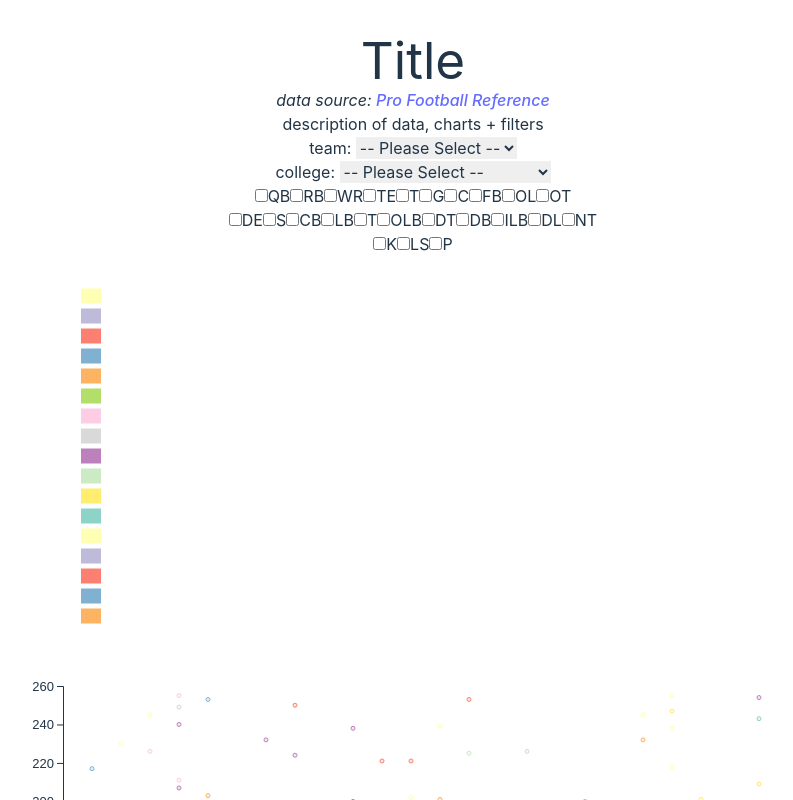
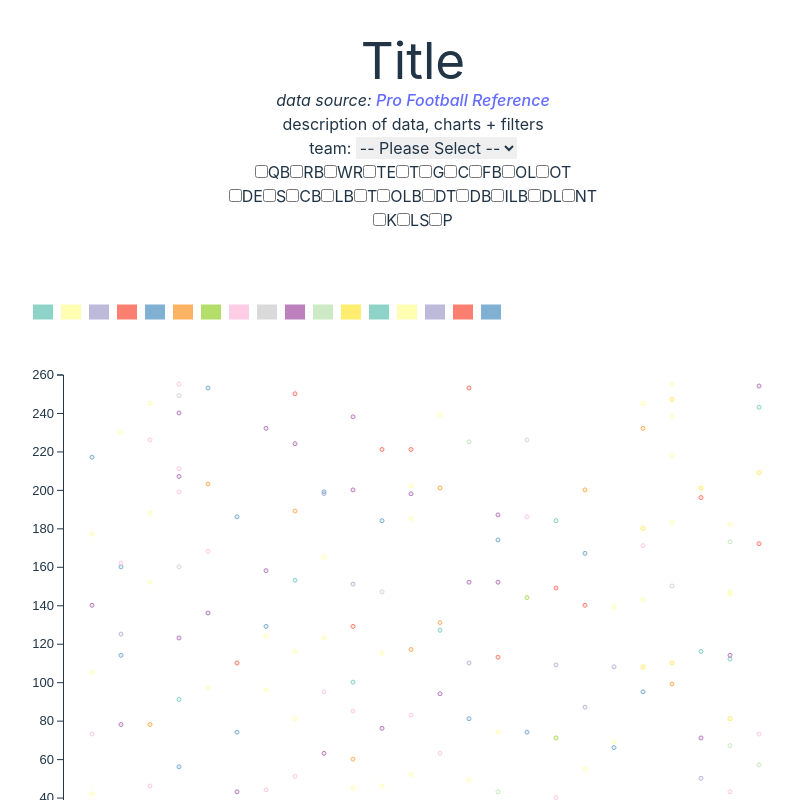
Before and after one commit to dmalary/nfl_draft-dashboard, a React (Vite) app in the folder react-d3-nfl_dashboard/: page / in a window 1280 px wide. Shown: the top 800 px of the page, without its empty margins (227-1020 px from the left). Built offline with nearby package versions, Linux system fonts and the light colour scheme.

Commit message:
feat: basic update on data change, needs major cleaning

```diff
--- a/react-d3-nfl_dashboard/components/DropdownFilter.jsx
+++ b/react-d3-nfl_dashboard/components/DropdownFilter.jsx
@@ -2,13 +2,13 @@
 
 import { useState } from 'react';
 
-const DropdownFilter = ({ filterKey, data, getDataFilter }) => {
+const DropdownFilter = ({ filterKey, data, handleFilterUpdate }) => {
   const [filter, setFilter] = useState('');
 
-  const handleChangeFilter = (event) => {
-    console.log(event.target.value);
-    setFilter(event.target.value);
-    getDataFilter(filterKey, event.target.value);
+  const handleChangeFilter = (e) => {
+    console.log(e.target.value);
+    setFilter(e.target.value);
+    handleFilterUpdate(filterKey, e.target.value);
   }
 
   // console.log('filterKey', filterKey)
--- a/react-d3-nfl_dashboard/components/RadioFilter.jsx
+++ b/react-d3-nfl_dashboard/components/RadioFilter.jsx
@@ -2,37 +2,30 @@
 
 import { useState } from 'react';
 
-const teamOrg = {
+const positionKeys = {
   offense: ["QB", "RB", "WR", "TE", "T", "G", "C", "FB", "OL", "OT"],
   defense: ["DE", "S", "CB", "LB", "T", "OLB", "DT", "DB", "ILB", "DL", "NT",],
   specialteams: ["K", "LS", "P"],
 }
 
-const RadioFilter = () => {
-// const RadioFilter = ({ filterKey, data, getDataFilter }) => {
-  // const [filter, setFilter] = useState('');
-
-  // const handleChangeFilter = (event) => {
-  //   console.log(event.target.value);
-  //   setFilter(event.target.value);
-  //   getDataFilter(filterKey, event.target.value);
-  // }
-
-  // console.log('filterKey', filterKey)
-  // console.log('data', data)
-
-
+const RadioFilter = ({ handleFilterUpdate }) => {
   const [selectedCheckboxes, setSelectedCheckboxes] = useState([]);
 
   const handleCheckboxChange = (option) => {
     if (selectedCheckboxes.includes(option)) {
       setSelectedCheckboxes(selectedCheckboxes.filter(item => item !== option));
+      handleFilterUpdate("position", selectedCheckboxes)
     } else {
       setSelectedCheckboxes([...selectedCheckboxes, option]);
+      handleFilterUpdate("position", selectedCheckboxes)
     }
   };
 
-  console.log('selectedCheckboxes', selectedCheckboxes)
+  // const handleChange = (e) => {
+  //   handleFilterUpdate(index, e.target.value);
+  // };
+
+  // console.log('selectedCheckboxes', selectedCheckboxes)
 
   return (
     <div>
@@ -40,7 +33,7 @@ const RadioFilter = () => {
         {/* <NavBar dataParams={dataParams}/> */}
         {/* filters trigger highlights & fade out css */}
         <div className='p-4'>
-          {teamOrg.offense.map((position, index) => (
+          {positionKeys.offense.map((position, index) => (
             <label key={index}>
               <input
                 type="checkbox"
@@ -54,7 +47,7 @@ const RadioFilter = () => {
           ))}
         </div>
         <div className='p-4'>
-          {teamOrg.defense.map((position, index) => (
+          {positionKeys.defense.map((position, index) => (
             <label key={index}>
               <input
                 type="checkbox"
@@ -68,7 +61,7 @@ const RadioFilter = () => {
           ))}
         </div>
         <div className='p-4'>
-          {teamOrg.specialteams.map((position, index) => (
+          {positionKeys.specialteams.map((position, index) => (
             <label key={index}>
               <input
                 type="checkbox"
--- a/react-d3-nfl_dashboard/components/ScatterChart.jsx
+++ b/react-d3-nfl_dashboard/components/ScatterChart.jsx
@@ -2,6 +2,8 @@
 
 import { useEffect } from "react";
 import * as d3 from 'd3';
+
+// import ChartLegend from '../components/ChartLegend';
 
 const margin = {
   top: 30,
@@ -39,6 +41,8 @@ const ScatterChart = ({ width, height, data }) => {
     .scaleOrdinal(d3.schemeSet3)
     .domain(data.map((d) => d.position));
 
+  const keys = [... new Set(data.flatMap((d) => d.position))].filter(d => d != null);
+
   useEffect(() => {
     d3.select(".x-axis-scatter")
       .call(xAxis)
@@ -56,7 +60,36 @@ const ScatterChart = ({ width, height, data }) => {
 
   return (
     <div className="container">
-      <svg className="viz-scatter" width={width} height={height} viewBox={`0 0 ${width} ${height}`}>
+      {/* <ChartLegend data={data}/> */}
+      <svg className="viz-scatter" width={width} height={height + height / 4} viewBox={`0 0 ${width} ${height - height / 8}`}>
+        <g className="viz-legend">
+          {/* {data.map((d, i) => { */}
+          {keys.map((d, i) => {
+            // const x = Math.min(width - 2, height - 2) / 2 - 70 + 14;
+            // const y = -height / 4 + i * 20 + 20;
+
+            const x = 20 + i * 28;
+            const y = -40
+
+            return (
+              <g key={d}>
+                <rect x={x} y={y} width={20} height={15} fill={color(d)} />
+                <text
+                  x={x}
+                  y={y}
+                  // dx={25}
+                  dy={25}
+                  fontSize={13}
+                  alignmentBaseline="hanging"
+                  fill='#fff'
+                  // textAnchor="middle"
+                >
+                  {d}
+                </text>
+              </g>
+            );
+          })}
+        </g>
         <g className="circles">
           {data.map((d, i) => (
             d.pick !== null && d.pick !== "" &&
@@ -75,7 +108,6 @@ const ScatterChart = ({ width, height, data }) => {
         </g>
         <g className="x-axis-scatter" transform={`translate(0,${bottom})`}></g>
         <g className="y-axis-scatter" transform={`translate(${margin.left},0)`}></g>
-
       </svg>
     </div>
   )
--- a/react-d3-nfl_dashboard/src/App.jsx
+++ b/react-d3-nfl_dashboard/src/App.jsx
@@ -8,8 +8,6 @@ import './App.css'
 import DropdownFilter from '../components/DropdownFilter';
 import RadioFilter from '../components/RadioFilter';
 import ScatterChart from '../components/ScatterChart';
-import ChartLegend from '../components/ChartLegend';
-// import PieChart from '../components/PieChart';
 
 import data from '../data/data.json'
 
@@ -26,61 +24,61 @@ const filters = {
 
 const App = () => {
   const [chartFilter, setChartFilter] = useState([]);
+  const [dataUpdate, setDataUpdate] = useState(data.filter(d => d.team === "NYG" && d.position));
 
   const teams = [... new Set(data.flatMap((d) => d.team))].filter(d => d != null && d !== "").sort(d3.ascending);
-  const colleges = [... new Set(data.flatMap((d) => d.college))].filter(d => d != null).sort(d3.ascending);
+  // const colleges = [... new Set(data.flatMap((d) => d.college))].filter(d => d != null).sort(d3.ascending);
 
-  // const getDataFilter = (filter, value) => {
-  //   console.log('filter', filter)
-  //   console.log('value', value)
-
-  //   setChartData(data.filter(d => d[filter] === value))
-
-  // }
-  const scatterData = data.filter(d => d.team === "NYG" && d.position)
-  // const scatterData = data.filter(d => d.team === "NYG" && d.position === "WR" && d.position)
+  // const scatterData = data.filter(d => d.team === "NYG" && d.position)
+  // const scatterData = data.filter(d => d.team === "NYG" && d.position === "RB" && d.position)
+  const scatterData = data.filter(d => d.team === "NYG" && (d.position === "WR" || d.position === "TE") && d.position)
+  // const scatterData = data.filter(d => (d.position === "WR" || d.position === "TE") && d.position)
 
   const handleFilterUpdate = (index, value) => {
     const newChartFilter = [...chartFilter];
     console.log('newChartFilter', newChartFilter)
     newChartFilter[index] = value;
     setChartFilter(newChartFilter);
+
+    setDataUpdate(data.filter(d => d.team === chartFilter.team && d.position))
+
+    console.log('dataUpdate', dataUpdate)
   };
-  console.log('chartFilter', chartFilter);
+  console.log('chartFilter', chartFilter.team);
 
   return (
-      // add navbar that filters & returns data from dropdown with hooks
-    <div>
-      <div className='w-1/4'>
-        <h1>Title</h1>
-      </div>
-      <div>
-        <div className='w-1/4 p-2'>
+    <div className='flex'>
+      <div className='w-1/3'>
+        <div className=''>
+          <h1>Title</h1>
+        </div>
+        <div className=' p-2'>
           <p><i>data source: <a href="http://https://www.pro-football-reference.com/">Pro Football Reference</a></i></p>
           <p>description of data, charts + filters</p>
         </div>
         <div className='flex'>
-          <div className='w-1/3 p-4'>
+          <div className='w-7/8 p-4'>
             <div className='p-1'>
               <DropdownFilter filterKey={filters.team} data={teams} handleFilterUpdate={handleFilterUpdate}/>
             </div>
-            <div className='p-1'>
+            {/* <div className='p-1'>
               <DropdownFilter filterKey={filters.college} data={colleges} handleFilterUpdate={handleFilterUpdate}/>
-            </div>
+            </div> */}
             <div className='p-1'>
               <RadioFilter handleFilterUpdate={handleFilterUpdate}/>
             </div>
+            {/* ADD A SLIDER FOR YEARS? */}
             {/* <div className='w-1/4 p-4'>
               <button>Update</button>
             </div> */}
-            <div className='p-1'>
+            {/* <div className='p-1'>
               <ChartLegend data={scatterData}/>
-            </div>
-          </div>
-          <div className='w-1/4 p-2'>
-            <ScatterChart width={800} height={600} data={scatterData}/>
+            </div> */}
           </div>
         </div>
+      </div>
+      <div className='w-1/4 p-2'>
+        <ScatterChart width={800} height={600} data={dataUpdate}/>
       </div>
     </div>
   )
```
